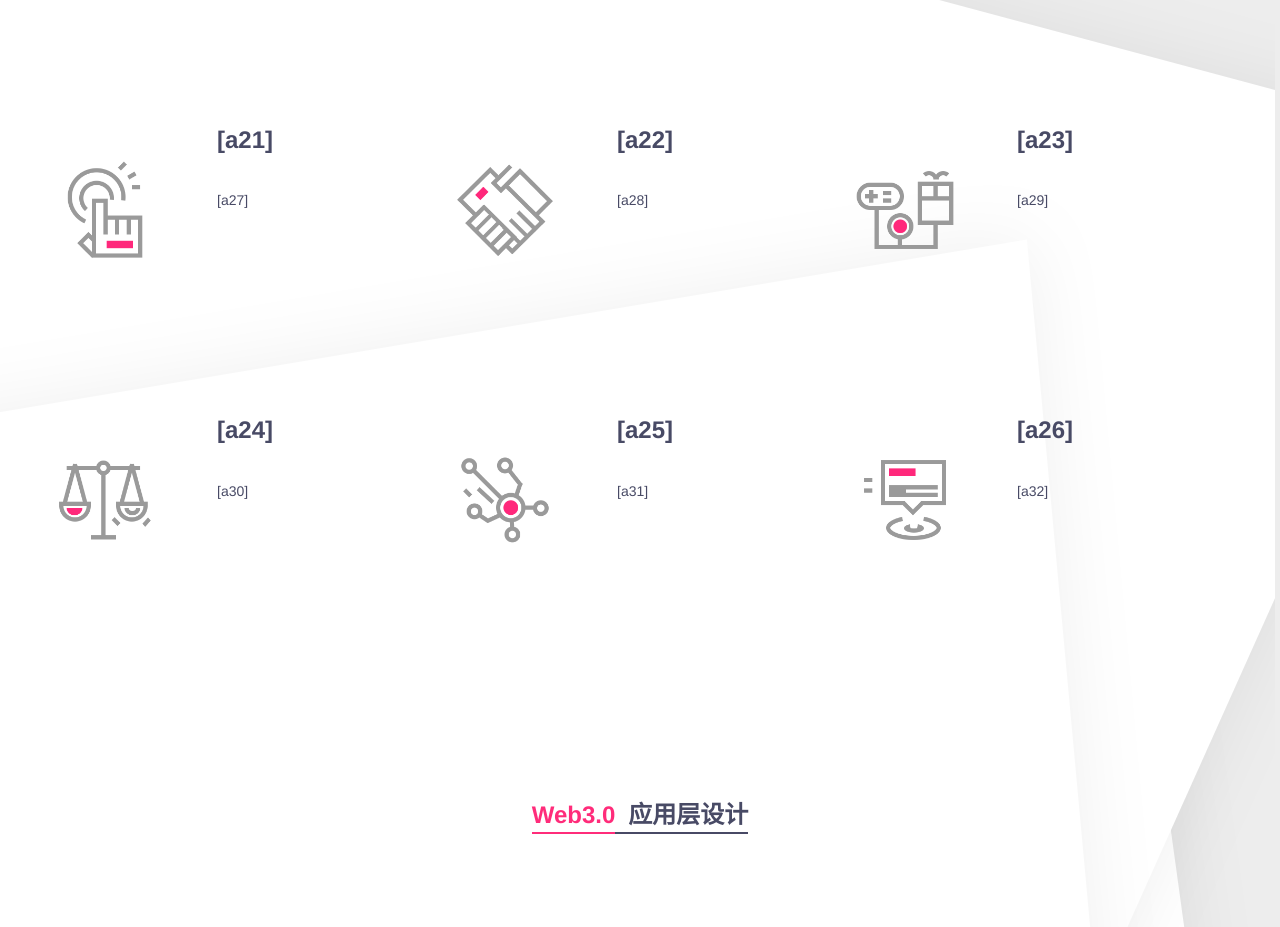
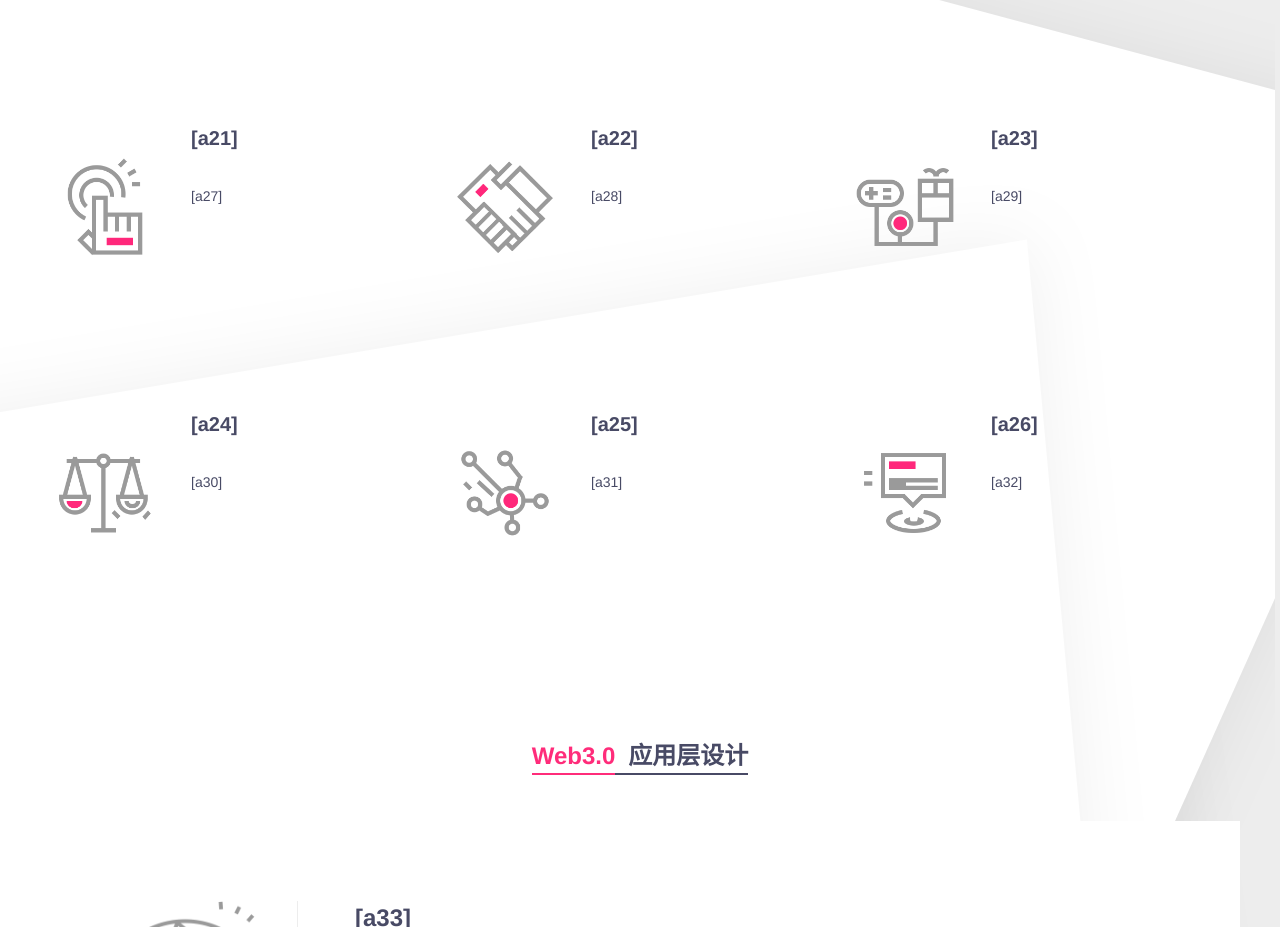
Before and after one commit to StevteJin/turing, a plain HTML site: page index.html in a window 1280 px wide. Shown: the part 1265-2192 px from the top of the page. Drawn offline with Linux system fonts and the light colour scheme; no server answers.

Commit message:
调整间距

```diff
--- a/css/index.css
+++ b/css/index.css
@@ -369,12 +369,13 @@
 
 .web-second {
     overflow: hidden;
+    margin-top:-50px;
 }
 
 .web-second .second-title {}
 
 .web-second #content3 {
-    margin-top: 130px;
+    margin-top: -114px;
 }
 
 .web-second #content3 .second-box {
@@ -521,12 +522,12 @@
 }
 
 .application-layer-design .design-left {
-    padding-right: 62px;
+    padding-right: 36px;
 }
 
 .application-layer-design .design-title {
-    font-weight: bold;
-    font-size: 24px;
+    font-weight: 600;
+    font-size: 20px;
     color: #484A65;
     margin-bottom: 34px;
     text-align: left;
```
